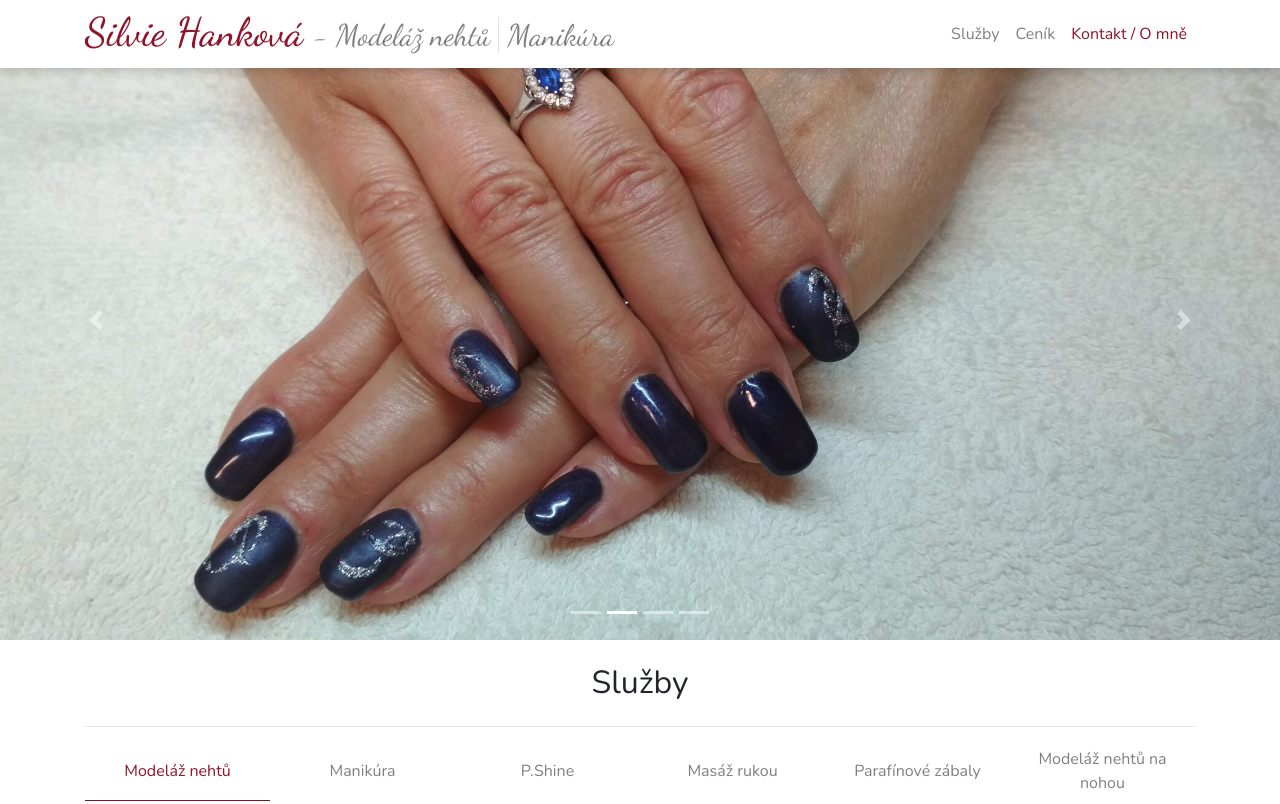
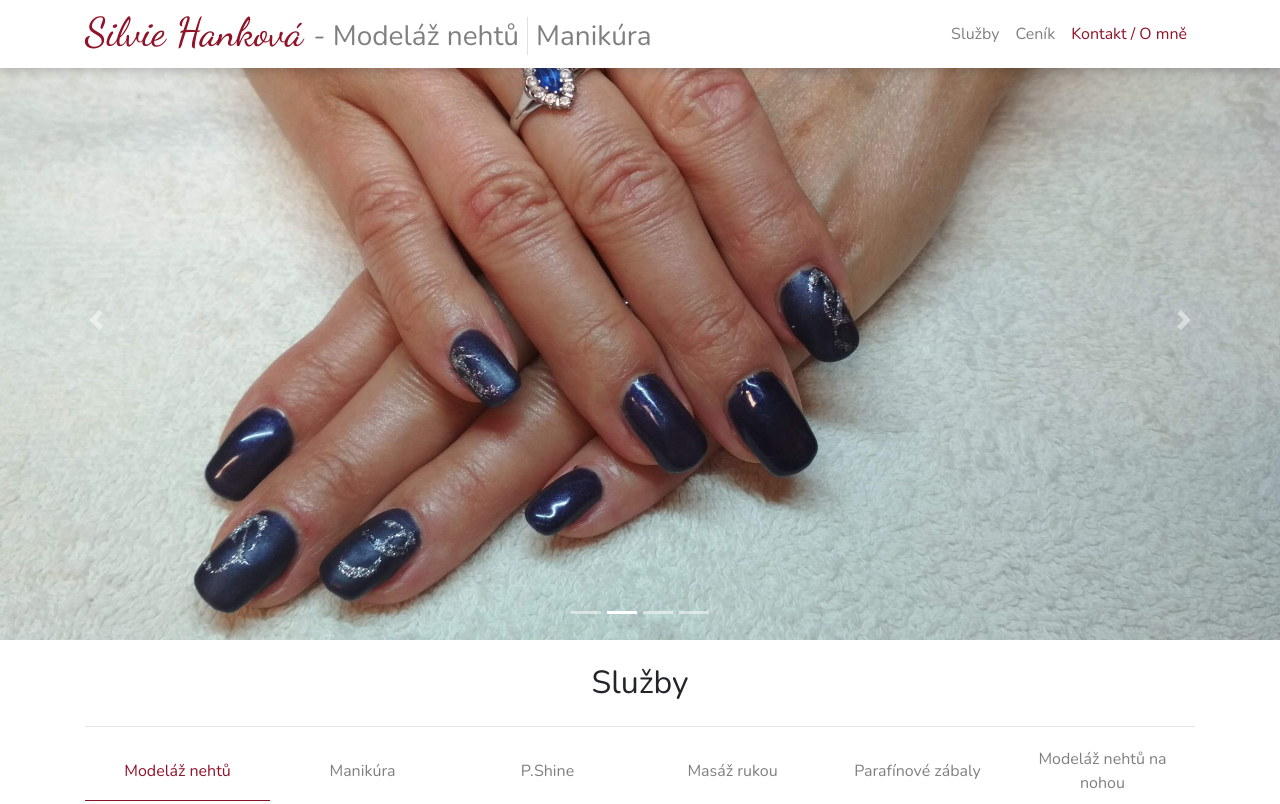
Before and after one commit to petrhank/silviehankova, a plain HTML site: page index.html in a window 1280 px wide. Shown: the top 804 px of the page. Drawn offline with nearby package versions, Linux system fonts and the light colour scheme.

Commit message:
Změna fontu služeb v logu

```diff
--- a/scss/partials/_header.scss
+++ b/scss/partials/_header.scss
@@ -20,8 +20,9 @@
         color: $accent-color;
     }
     .brand-sluzba{
-        font-size: 0.75em;
-        font-weight: 400;
+        font-family: 'Nunito', sans-serif;
+        font-size: 0.7em;
+        font-weight: 100;
         color: rgba(0,0,0,0.5);
     }
 }
```
Also changed, not shown: css/style.css, scss/partials/_carousel.scss (line endings or trailing spaces), 1 other file.
